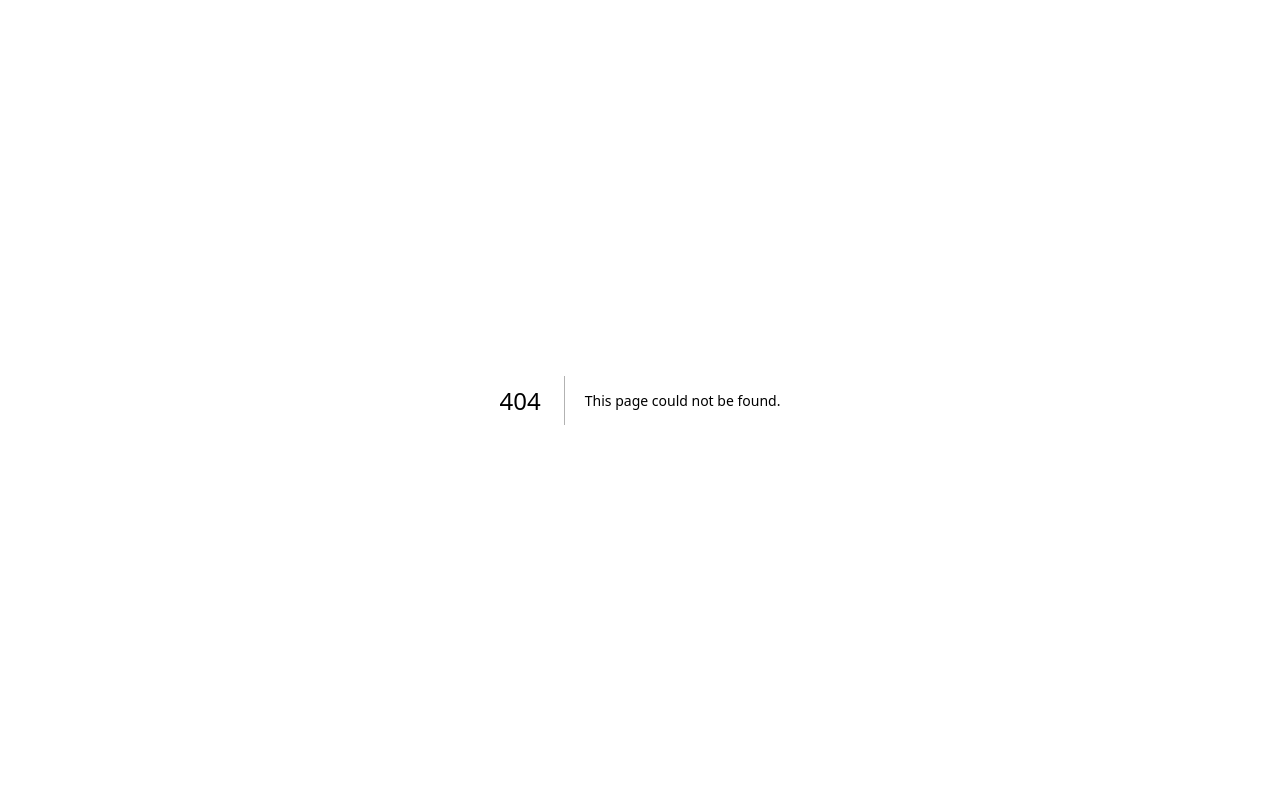
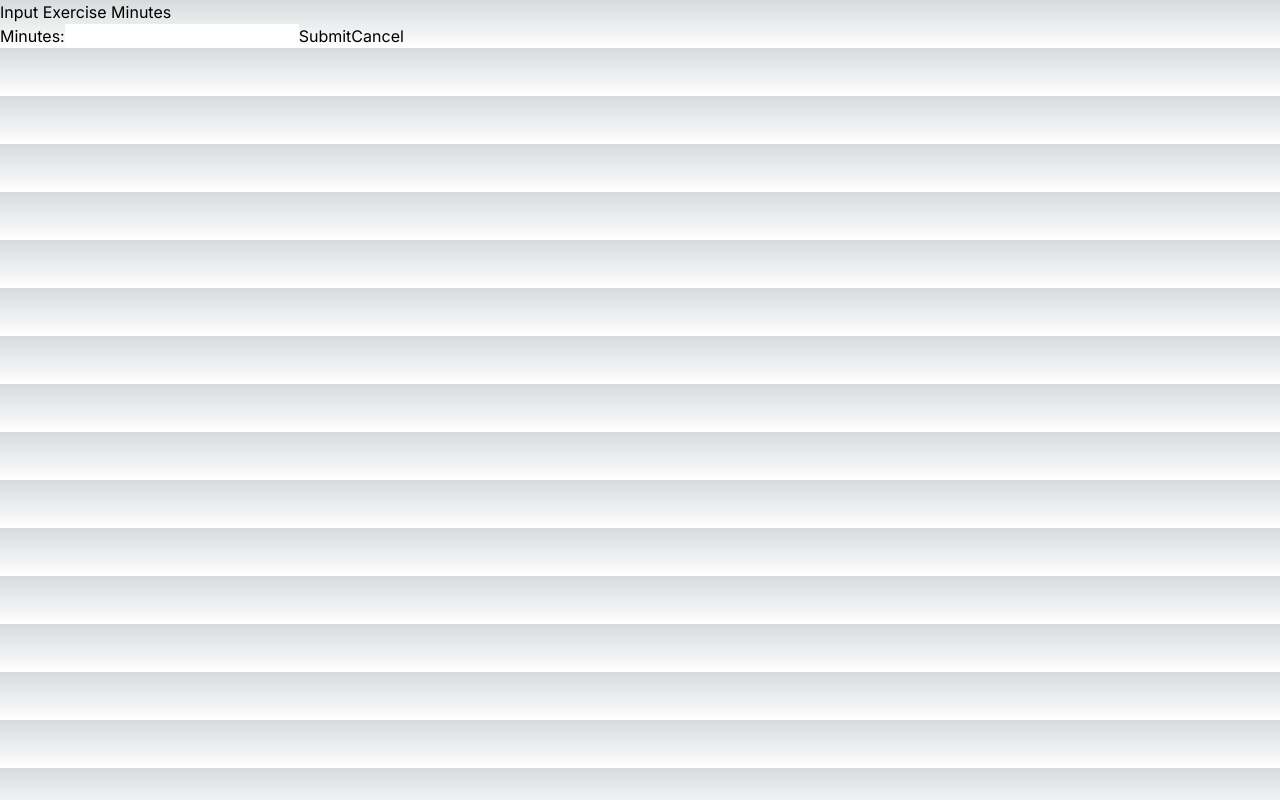
Before and after one commit to bradene0/tracq, a Next.js app: page /input-minutes in a window 1280 px wide. Before the commit this address had no page. Built offline with nearby package versions, Linux system fonts and the light colour scheme.

Commit message:
bug hunting,  Solved legacy link issue, next mounting issue,  react export issue, and routing issue

```diff
--- a/package.json
+++ b/package.json
@@ -13,7 +13,7 @@
     "@clerk/nextjs": "^4.29.7",
     "@supabase/supabase-js": "^2.39.6",
     "clerk": "^0.8.3",
-    "next": "14.1.0",
+    "next": "^14.1.1-canary.54",
     "react": "^18",
     "react-dom": "^18.2.0"
   },
--- /dev/null
+++ b/src/app/input-minutes/layout.js
@@ -0,0 +1,19 @@
+import { ClerkProvider } from "@clerk/nextjs";
+import { Inter } from "next/font/google";
+import "../globals.css";
+
+const inter = Inter({ subsets: ["latin"] });
+
+export const metadata = {
+  title: "Create Next App",
+  description: "Generated by create next app",
+};
+
+export default function inputMinuteslayout({ children }) {
+  return (
+
+    <html lang="en">
+      <body className={inter.className}>{children}</body>
+    </html>
+   )
+}
--- a/src/app/pages/inputMinutes.js
+++ b/src/app/input-minutes/page.js
@@ -1,7 +1,7 @@
 // pages/inputMinutes.js
-
-import { useState } from 'react';
-import { useRouter } from 'next/router';
+"use client";
+import React, { useState } from 'react';
+import { useRouter } from 'next/navigation';
 
 const InputMinutesPage = () => {
   const router = useRouter();
--- a/src/components/ExerciseGrid.js
+++ b/src/components/ExerciseGrid.js
@@ -1,5 +1,5 @@
 // components/ExerciseGrid.js
-
+"use client";
 import React from "react";
 import Link from 'next/link';
 
@@ -23,15 +23,15 @@ const ExerciseGrid = () => {
         const formattedDate = date.toLocaleDateString("en-US", { month: "short", day: "numeric" });
         return (
           <div key={day} className="relative">
-            <Link legacyBehavior href="/inputMinutes">
-              <a>
+            <Link href={"/input-minutes"}>
+
                 <div
                   className="bg-black w-5 h-5 rounded-md flex items-center justify-center cursor-pointer"
                   style={{ marginRight: "3.5px", marginBottom: "3.5px" }}
                 >
                   <div className="tooltip">{formattedDate}</div>
                 </div>
-              </a>
+
             </Link>
           </div>
         );
```
Also changed, not shown: 1 other file (tests, documents, lock files or other folders).
